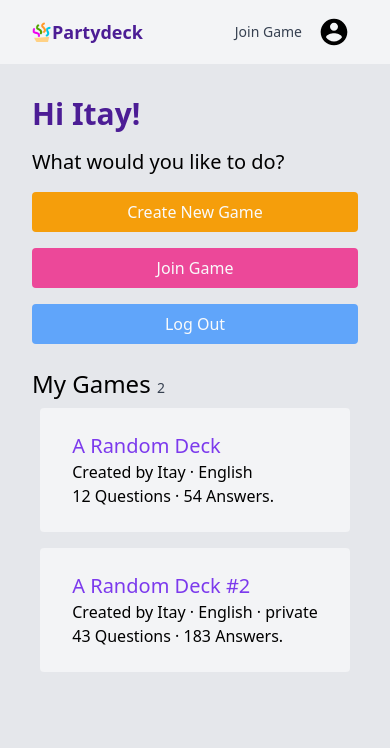
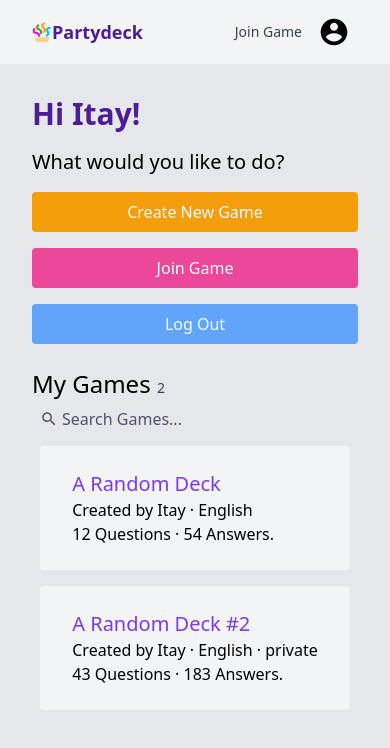
Before and after one commit to itays123/partydeck, a React (Create React App) app in the folder panel/: page / in a window 390 px wide. Shown: the top 748 px of the page. Built offline with nearby package versions, Linux system fonts and the light colour scheme.

Commit message:
FIX: Search on small screens

```diff
--- a/panel/src/Home/Home.js
+++ b/panel/src/Home/Home.js
@@ -1,6 +1,7 @@
 import { useAuthContext } from '../auth/AuthContext';
 import AuthOnly from '../auth/AuthOnly';
 import GameList from '../shared/GameList/GameList';
+import Search from '../shared/Search/Search';
 import AboutText from './AboutText';
 import SignedInActions from './SignedInActions';
 import SignedOutActions from './SignedOutActions';
@@ -27,12 +28,15 @@ const Home = () => {
           </div>
         </header>
         <AuthOnly>
-          <h3 className="mt-6 text-xl -mb-6 px-8 md:px-0">
+          <h3 className="mt-6 text-xl md:-mb-6 px-8 md:px-0">
             <span className="font-medium text-2xl pb-2">My Games </span>
             <span className="font-thin text-gray-700 text-sm">
               {user.games.length}
             </span>
           </h3>
+          <div className="md:hidden px-8 md:px-0 mt-2 -mb-4">
+            <Search />
+          </div>
           <GameList games={user.games} sharedAuthor={user} />
         </AuthOnly>
       </div>
```
